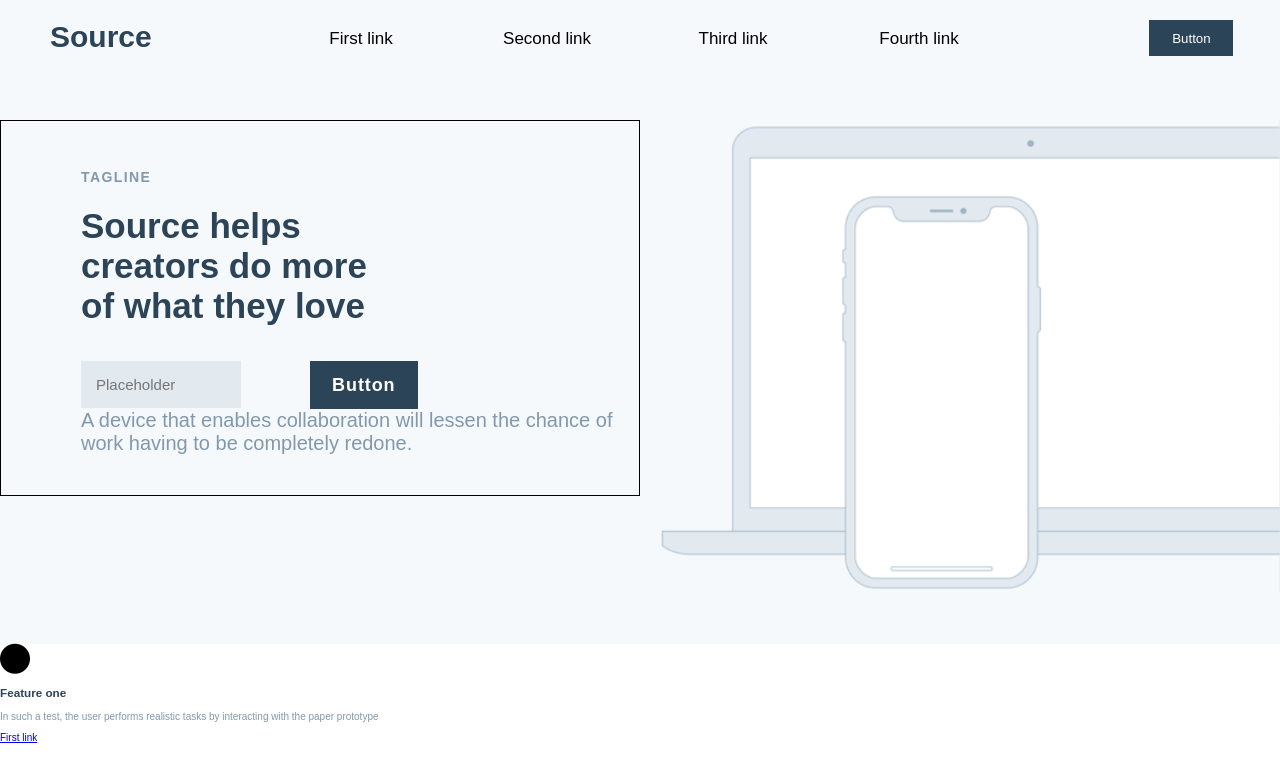
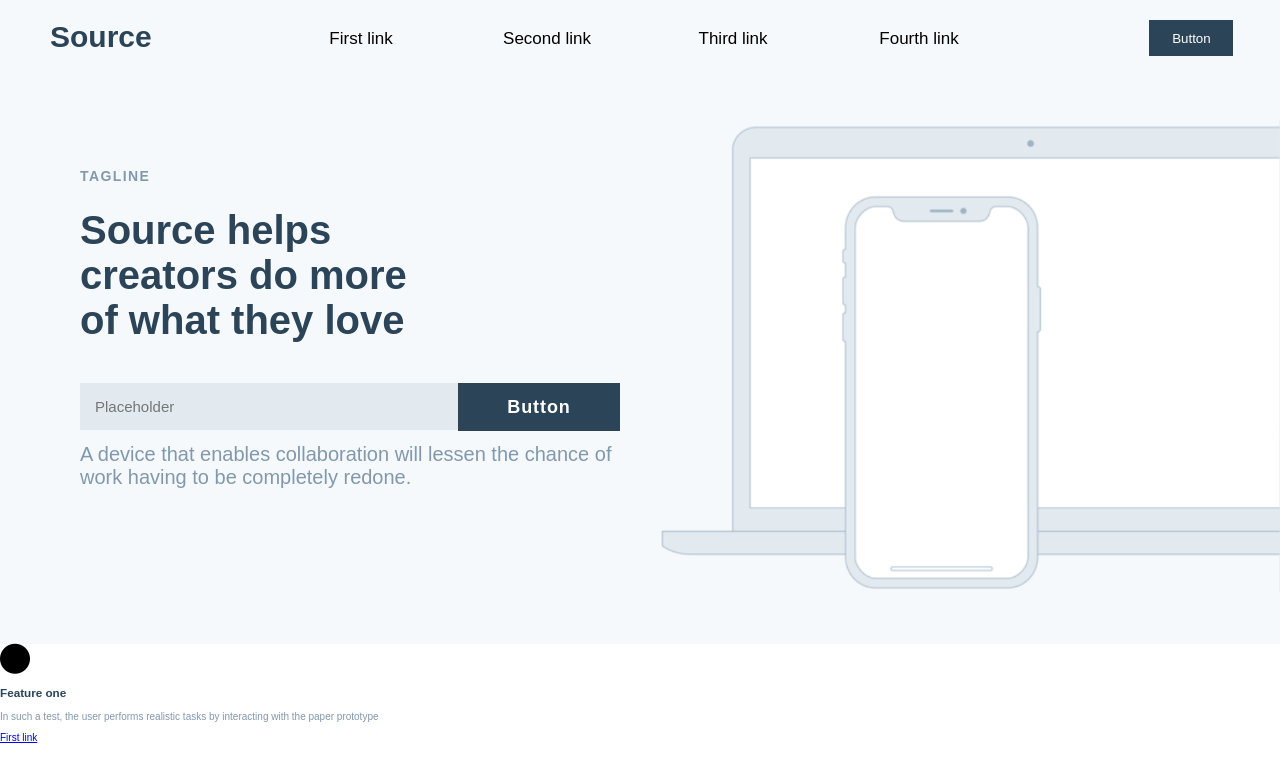
Before and after one commit to jcs-denverdev/copy-of-source, a plain HTML site: page index.html in a window 1280 px wide. Shown: the top 760 px of the page. Drawn offline with Linux system fonts and the light colour scheme.

Commit message:
clear removed from intro p, intro h1 size increased

```diff
--- a/index.html
+++ b/index.html
@@ -42,7 +42,7 @@
                         <button id="intro_button">button</button>
                     </div>
 
-                    <p class="clear">A device that enables collaboration will lessen the chance of work having to be completely redone.</p>
+                    <p>A device that enables collaboration will lessen the chance of work having to be completely redone.</p>
                 </section>
                 <section class="img-container_intro">
                     <img src="images/source-devices.png" alt="laptop and mobile device">
--- a/style.css
+++ b/style.css
@@ -164,7 +164,6 @@ main .intro_tagline-heading {
     float: left;
     width: 50%;
     padding-left: 8em;
-    border: 1px solid black;
   }
 }
 
@@ -185,17 +184,15 @@ main .intro_tagline-heading {
 
   @media (min-width: 981px) {
     width: 100%;
+    font-size: 4em;
   }
-}
-
-.intro_tagline-heading div {
-
 }
 
 .intro_tagline-heading div form {
 
   @media (min-width: 981px) {
     float: left;
+    width: 70%;
   }
 }
 
@@ -207,7 +204,7 @@ main .intro_tagline-heading {
   font-size: 1.5em;
 
   @media (min-width: 981px) {
-    width: 70%;
+    width: 100%;
   }
 }
 
@@ -224,12 +221,16 @@ main .intro_tagline-heading {
   @media (min-width: 981px) {
     float: left;
     padding: .75em;
-    width: 20%;
+    width: 30%;
   }
 }
 
 .intro_tagline-heading p {
   font-size: 2em;
+
+  @media (min-width: 981px) {
+    margin-top: 5em;
+  }
 }
 
 .img-container_intro {
```
